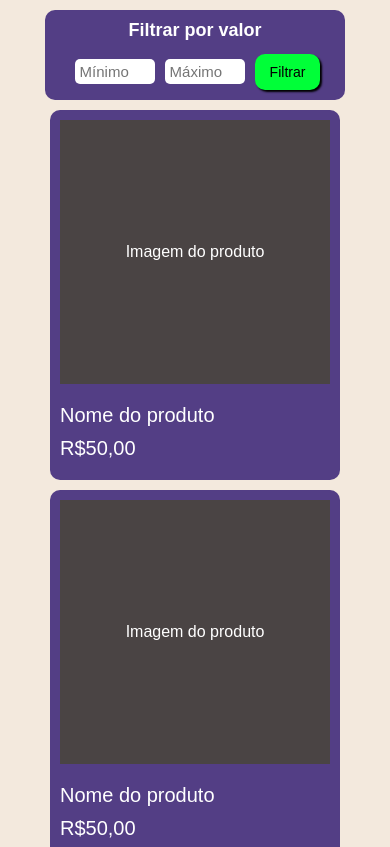
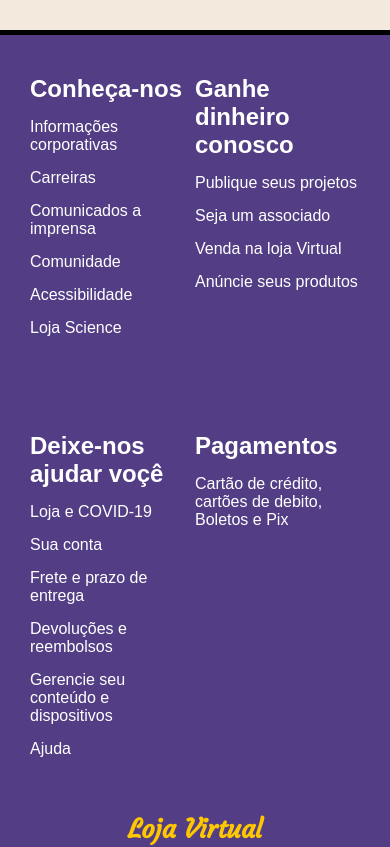
Before and after one commit to RamonBosi/Projetos-React, a React (Create React App) app in the folder projetos/: page / in a window 390 px wide. Shown: the top 847 px of the page. Built offline with nearby package versions, Linux system fonts and the light colour scheme.

Commit message:
Footer Responsiveness

```diff
--- a/projetos/src/App.js
+++ b/projetos/src/App.js
@@ -1,13 +1,13 @@
 // import Menu from "./components/Menu";
-import TagMain from "./components/TagMain";
-// import Footer from './components/Footer'
+// import TagMain from "./components/TagMain";
+import Footer from './components/Footer'
 
 export default function App() {
   return (
     <>
       {/* <Menu/> */}
-      <TagMain/>
-      {/* <Footer/> */}
+      {/* <TagMain/> */}
+      <Footer/>
     </>
   );
 }
--- a/projetos/src/components/Footer/index.js
+++ b/projetos/src/components/Footer/index.js
@@ -1,12 +1,14 @@
-import { Footer, Options } from './styles'
+import { Footer, Options, FooterContent } from './styles'
 import { Mark } from '../Menu/styles'
 
 export default function CreateFooter(){
     return(
         <Footer>
+            <FooterContent>
                 <Options>
                     <div>
                         <h2>Conheça-nos</h2>
+                        <nav>
                             <ul>
                                 <li><a href = '#'>Informações corporativas</a></li>
                                 <li><a href = '#'>Carreiras</a></li>
@@ -15,18 +17,22 @@ export default function CreateFooter(){
                                 <li><a href = '#'>Acessibilidade</a></li>
                                 <li><a href = '#'>Loja Science</a></li>
                             </ul>
+                        </nav>
                     </div>
                     <div>
                         <h2>Ganhe dinheiro conosco</h2>
+                        <nav>
                             <ul>
                                 <li><a href = '#'>Publique seus projetos</a></li>
                                 <li><a href = '#'>Seja um associado</a></li>
                                 <li><a href = '#'>Venda na loja Virtual</a></li>
                                 <li><a href = '#'>Anúncie seus produtos</a></li>
                             </ul>
+                        </nav>
                     </div>
                     <div>
                         <h2>Deixe-nos ajudar voçê</h2>
+                        <nav>
                             <ul>
                                 <li><a href = '#'>Loja e COVID-19</a></li>
                                 <li><a href = '#'>Sua conta</a></li>
@@ -35,17 +41,21 @@ export default function CreateFooter(){
                                 <li><a href = '#'>Gerencie seu conteúdo e dispositivos</a></li>
                                 <li><a href = '#'>Ajuda</a></li>
                             </ul>
+                        </nav>
                     </div>
                     <div>
                         <h2>Pagamentos</h2>
+                        <nav>
                             <ul>
                                 <li><a href = '#'>Cartão de crédito, cartões de debito, Boletos e Pix</a></li>
                             </ul>
+                        </nav>
                     </div>
                 </Options>
                 <Mark>
                     <h2>Loja Virtual</h2>
                 </Mark>
+            </FooterContent>
         </Footer>
     )
 }
--- a/projetos/src/components/Footer/styles.js
+++ b/projetos/src/components/Footer/styles.js
@@ -4,13 +4,20 @@ export const Footer = styled.footer`
     background-color: var(--elements-background-color);
     padding: 20px 10px 10px 10px;
     margin: 30px 0 0 0;
+    border-top: 5px solid var(--default-black);
+`
+
+export const FooterContent = styled.div`
     display: flex;
     flex-direction: column;
-    border-top: 5px solid var(--default-black);
 
     > div > h2{
         text-align: center;
         padding: 20px;
+    }
+
+    @media(max-width: 1290px){
+       padding: 20px;
     }
 `
 
@@ -25,7 +32,7 @@ export const  Options = styled.div`
             color: var(--default-white);
         }
 
-        > ul{
+        > nav > ul{
             list-style-type: none;
 
             > li{
@@ -40,4 +47,11 @@ export const  Options = styled.div`
             }
         }
     }
+
+    @media(max-width: 1290px){
+        justify-content: none;
+        display: grid;
+        grid-template-columns: repeat(2,1fr);
+        gap: 80px 0;
+    }
 `
```
Lines whose indentation alone changed are shown as unchanged.
